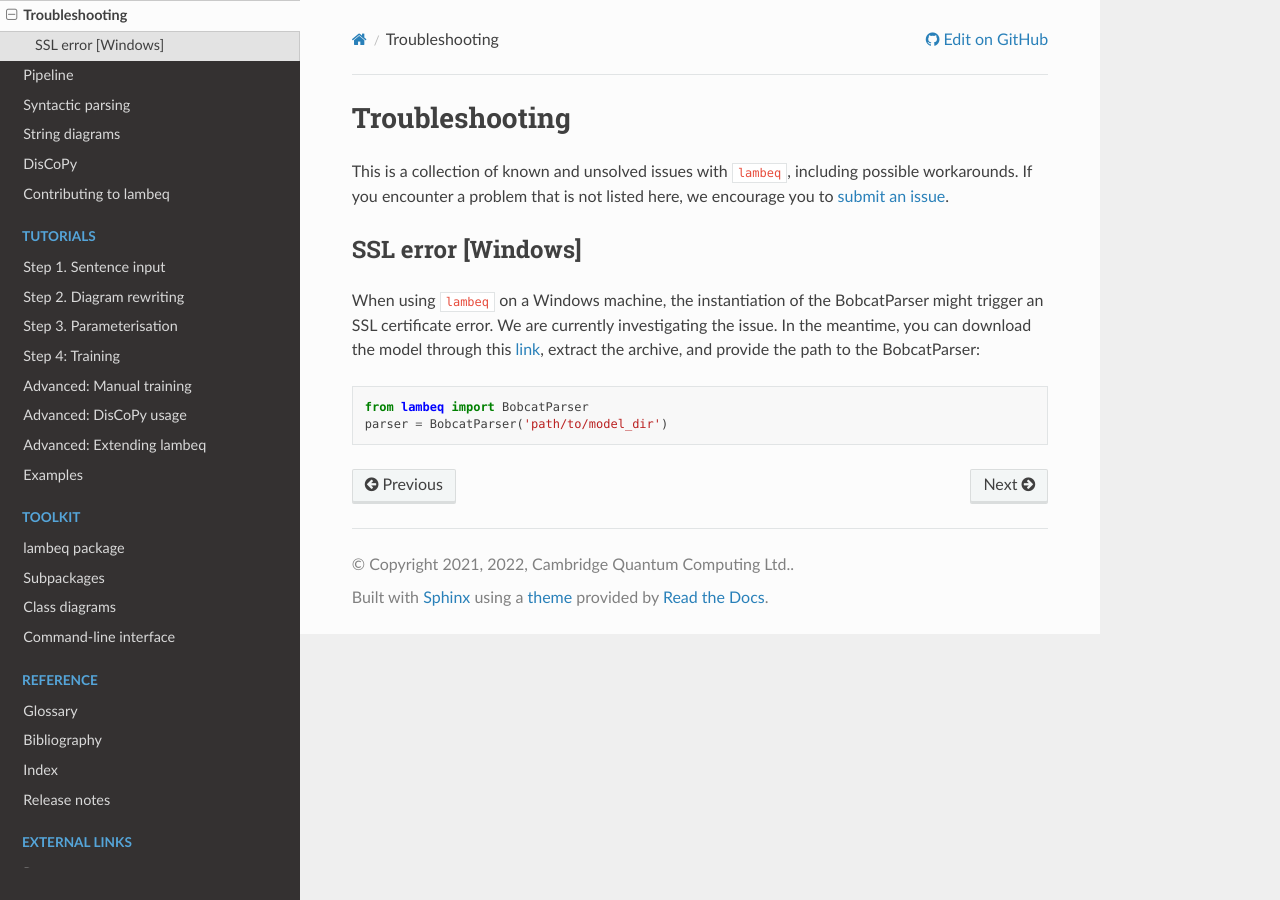
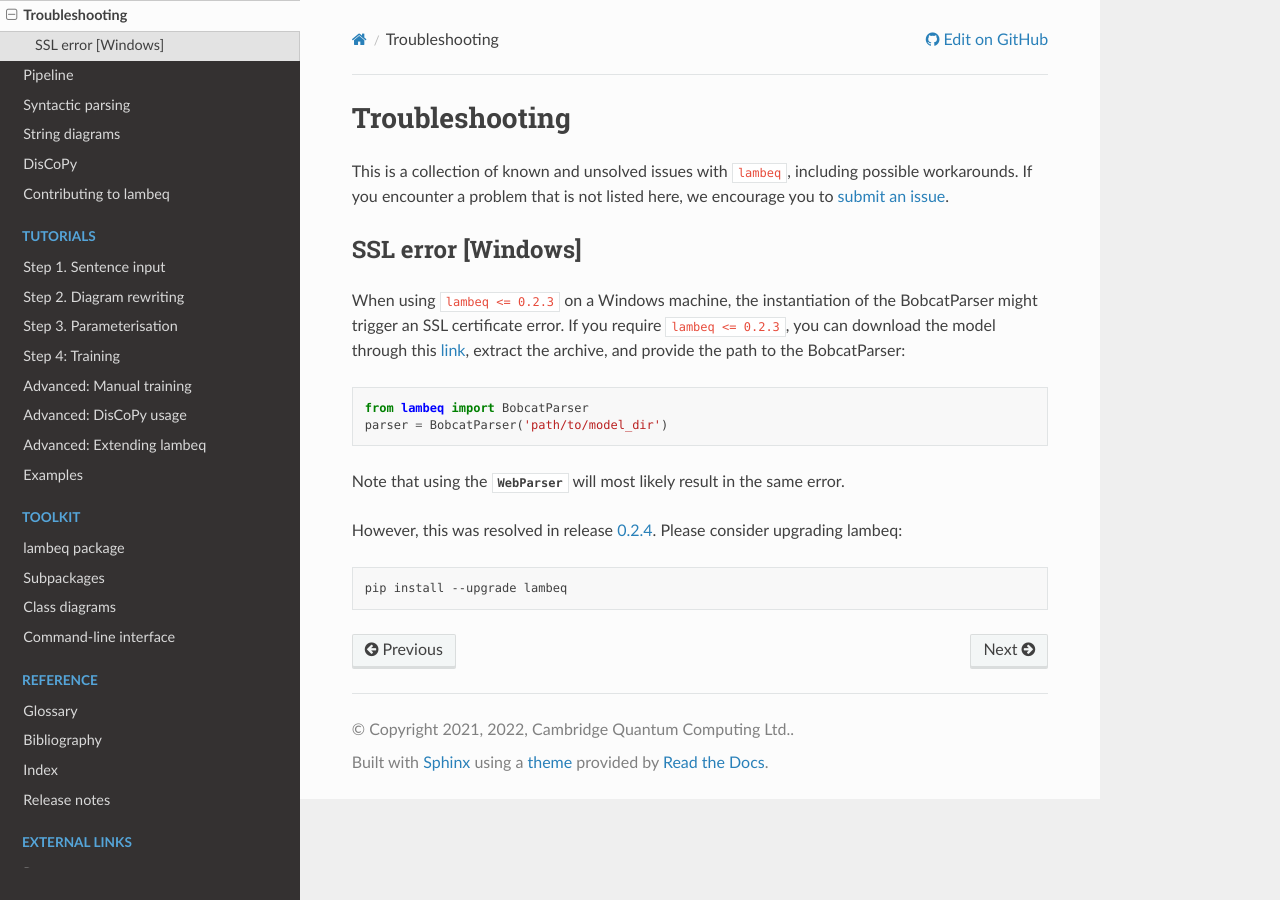
Before and after one commit to CQCL/lambeq, a Sphinx documentation site: the page built from docs/troubleshooting.rst, in a window 1280 px wide. Built offline with Sphinx 7.4.7 and the Read the Docs theme 2.0.0, drawn with Linux system fonts in a browser that asks for light colours; the version number could not be read and is left out.

Commit message:
Release version 0.2.4
Co-authored-by: Ian Fan <ian.fan@cambridgequantum.com>
Co-authored-by: Charles London <charles.london@cambridgequantum.com>
Co-authored-by: Richie Yeung <richie.yeung@cambridgequantum.com>

```diff
--- a/docs/troubleshooting.rst
+++ b/docs/troubleshooting.rst
@@ -11,10 +11,9 @@ encourage you to
 SSL error [Windows]
 -------------------
 
-When using ``lambeq`` on a Windows machine, the instantiation of the
-BobcatParser might trigger an SSL certificate error. We are currently
-investigating the issue. In the meantime, you can download the model through
-this
+When using ``lambeq <= 0.2.3`` on a Windows machine, the instantiation of the
+BobcatParser might trigger an SSL certificate error. If you require
+``lambeq <= 0.2.3``, you can download the model through this
 `link <https://qnlp.cambridgequantum.com/models/bert/latest/model.tar.gz>`_,
 extract the archive, and provide the path to the BobcatParser:
 
@@ -22,3 +21,14 @@ extract the archive, and provide the path to the BobcatParser:
 
    from lambeq import BobcatParser
    parser = BobcatParser('path/to/model_dir')
+
+Note that using the :py:class:`~lambeq.WebParser` will most likely result in
+the same error.
+
+However, this was resolved in release
+`0.2.4 <https://github.com/CQCL/lambeq/releases/tag/0.2.4>`_. Please consider
+upgrading lambeq:
+
+.. code-block:: bash
+
+    pip install --upgrade lambeq
--- a/pyproject.toml
+++ b/pyproject.toml
@@ -19,6 +19,7 @@ module = [
     "depccg.*",
     "discopy.*",
     "jax.*",
+    "requests.*",
     "sympy.*",
     "tensornetwork.*",
     "tqdm.*",
```
Also changed, not shown: README.md (+0 -14 lines), docs/release_notes.rst (+11 -0 lines), 7 other files.
